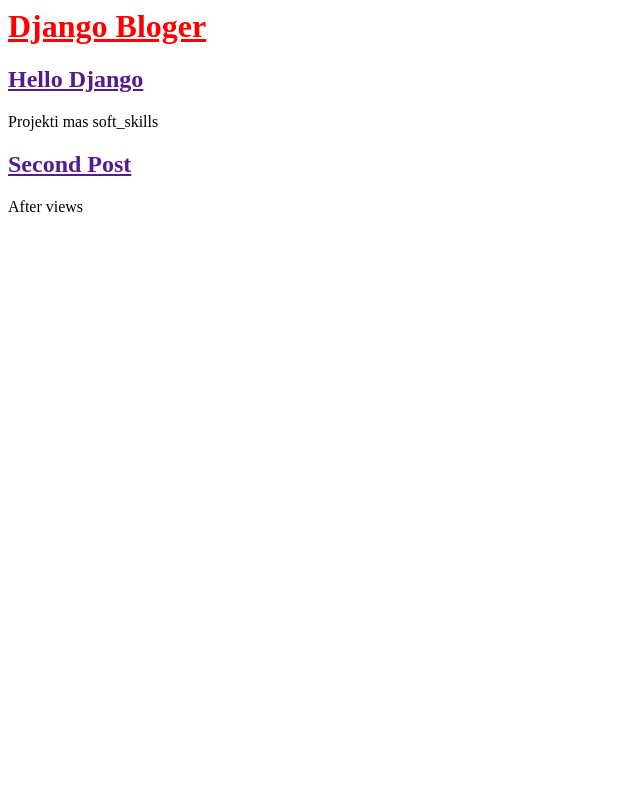
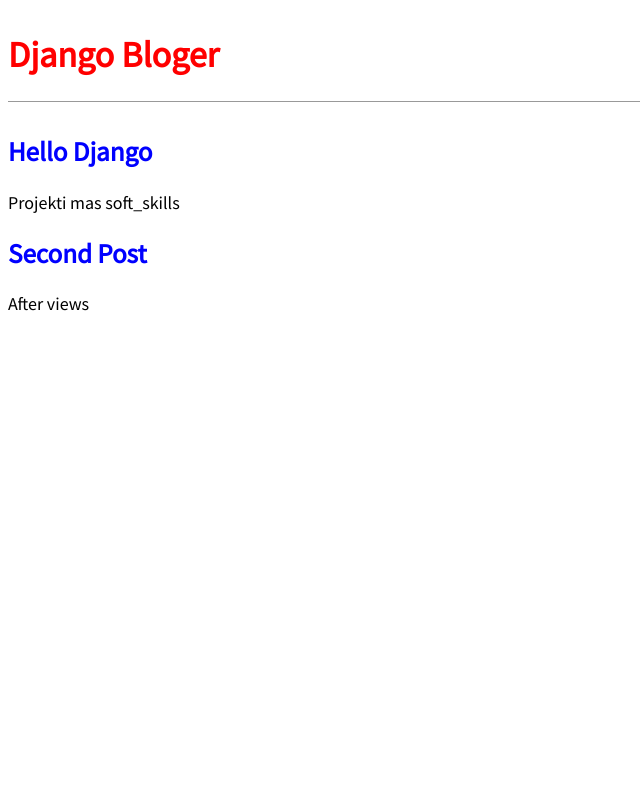
Before and after one commit to xoniks/DJ_055, a Django app: page / in a window 1280 px wide. Shown: the whole page, without its empty margins (0-640 px from the left). Run offline with Django 4.2, Linux system fonts and the light colour scheme; data comes from the database, SQL or seed files in the repository.

Commit message:
before_detailed_view

```diff
--- a/static/css/base.css
+++ b/static/css/base.css
@@ -1,3 +1,25 @@
+body {
+    font-family: 'Source Sans Pro', sans-serif;
+    font-size: 18px;
+}
+header {
+    border-bottom: 1px solid #999;
+    margin-bottom: 2rem;
+    display: flex;
+}
 header h1 a {
     color: red;
+    text-decoration: none;
 }
+.post-entry h2 a,
+.post-entry h2 a:visited {
+    color: blue;
+    text-decoration: none;
+}
+.post-entry p {
+    margin: 0;
+    font-weight: 400 ;
+}
+.post-entry h2 a:hover {
+    color: red;
+}
```
